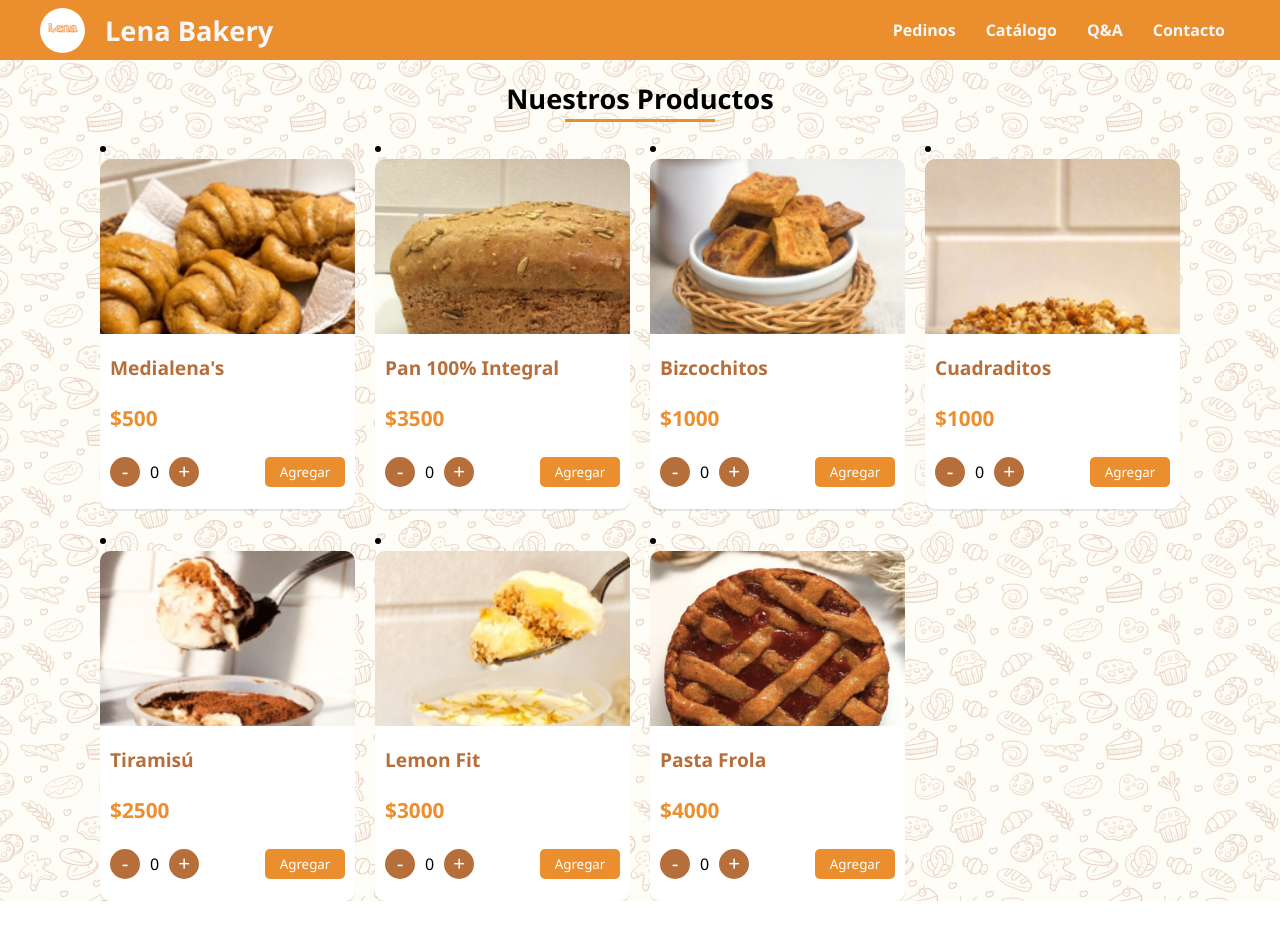
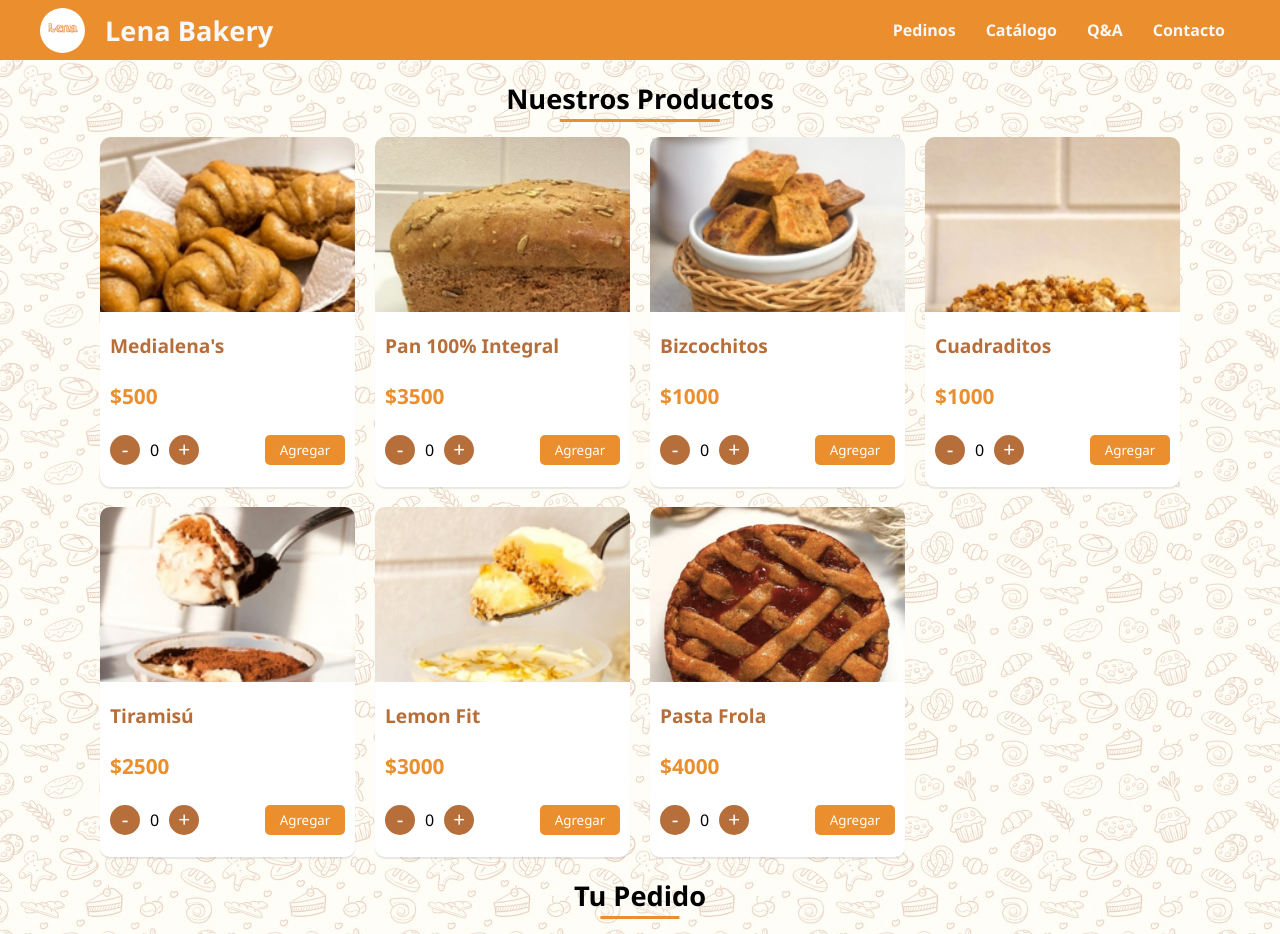
Before and after one commit to nunezjorgepy/Lena-Bakery, a React (Vite) app: page /buy in a window 1280 px wide. Before the commit the page ends 901 px from the top, so only its background shows below. Built offline with nearby package versions, Linux system fonts and the light colour scheme.

Commit message:
Cambié los li ytpes a none y agregué el h2 Tu Pedido a la parte inferior de la página. Ahora a crear el div de la lista de productos agregados

```diff
--- a/src/index.css
+++ b/src/index.css
@@ -18,6 +18,10 @@ button {
   cursor: pointer;
 }
 
+li {
+  list-style-type: none;
+}
+
 @media screen and (max-width: 800px) {
   body {
     padding-top: var(--header-height-800-screen);
--- a/src/pages/BuyPage.css
+++ b/src/pages/BuyPage.css
@@ -22,7 +22,7 @@
     left: 50%;
     transform: translateX(-50%);
     height: 3px;
-    width: 150px;
+    width: 60%;
     background-color: var(--primary-color);
 }
 
--- a/src/pages/BuyPage.jsx
+++ b/src/pages/BuyPage.jsx
@@ -20,9 +20,12 @@ function BuyPage() {
           <HeaderComponent />
           <main className="buy-main">
             <h2 className="buy-h2">Nuestros Productos</h2>
+
             <div className="cards-containers">
               {HTMLProducts}
             </div>
+
+            <h2 className="buy-h2">Tu Pedido</h2>
           </main>
       </div>
     )
```
